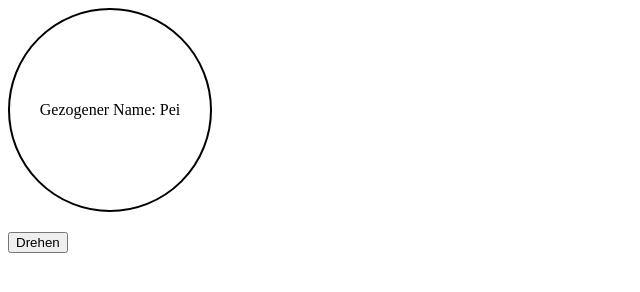
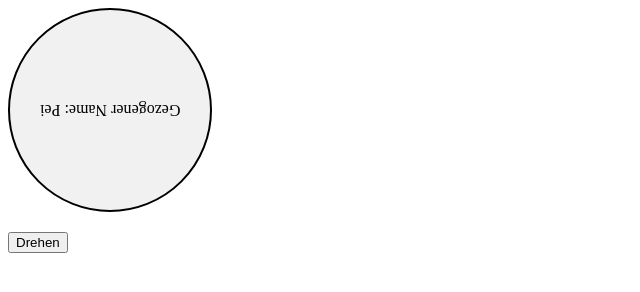
Before and after one commit to M-See/test_page, a plain HTML site: page index.html in a window 1280 px wide. Both pictures are taken after a click on the button "Drehen". Shown: the full height of the page, 0-640 px from the left. Drawn offline with Linux system fonts and the light colour scheme.

Commit message:
new_attempt

```diff
--- a/index.html
+++ b/index.html
@@ -13,10 +13,25 @@
             align-items: center;
             justify-content: center;
             font-size: 16px;
+            background-color: #f1f1f1;
+            position: relative;
+        }
+
+        #wheel p {
+            transform: rotate(180deg);
         }
 
         #button {
             margin-top: 20px;
+        }
+
+        @keyframes spin {
+            0% {
+                transform: rotate(0deg);
+            }
+            100% {
+                transform: rotate(360deg);
+            }
         }
     </style>
 </head>
@@ -27,35 +42,60 @@
     <button id="button" onclick="spinWheel()">Drehen</button>
 
     <script>
-        const entries = ['Matt', 'Matti', 'Ann', 'Ann', 'Pei', 'Pei'];
-        let currentEntry = null;
+        let availableNames = [];
+        let drawnNames = [];
+
+        function loadAvailableNames() {
+            const storedAvailableNames = localStorage.getItem('availableNames');
+            if (storedAvailableNames) {
+                availableNames = JSON.parse(storedAvailableNames);
+            } else {
+                availableNames = ['Matt', 'Matti', 'Ann', 'Ann', 'Pei', 'Pei'];
+            }
+        }
+
+        function loadDrawnNames() {
+            const storedDrawnNames = localStorage.getItem('drawnNames');
+            if (storedDrawnNames) {
+                drawnNames = JSON.parse(storedDrawnNames);
+            } else {
+                drawnNames = [];
+            }
+        }
+
+        function saveAvailableNames() {
+            localStorage.setItem('availableNames', JSON.stringify(availableNames));
+        }
+
+        function saveDrawnNames() {
+            localStorage.setItem('drawnNames', JSON.stringify(drawnNames));
+        }
 
         function spinWheel() {
-            if (entries.length === 0) {
+            if (availableNames.length === 0) {
                 document.getElementById('result').textContent = 'Alle Namen wurden gezogen.';
                 return;
             }
 
-            if (currentEntry !== null) {
-                const indexToRemove = entries.indexOf(currentEntry);
-                if (indexToRemove !== -1) {
-                    entries.splice(indexToRemove, 1);
-                }
-            }
-
             const wheel = document.getElementById('wheel');
             const resultDisplay = document.getElementById('result');
-            const randomIndex = Math.floor(Math.random() * entries.length);
-            currentEntry = entries[randomIndex];
+            const randomIndex = Math.floor(Math.random() * availableNames.length);
+            const currentEntry = availableNames[randomIndex];
 
             resultDisplay.textContent = `Gezogener Name: ${currentEntry}`;
-            entries.splice(randomIndex, 1);
+            availableNames.splice(randomIndex, 1);
+            drawnNames.push(currentEntry);
+            saveAvailableNames();
+            saveDrawnNames();
 
             wheel.style.animation = 'spin 2s ease-out';
             setTimeout(() => {
                 wheel.style.animation = '';
             }, 2000);
         }
+
+        loadAvailableNames();
+        loadDrawnNames();
     </script>
 </body>
 </html>
--- /dev/null
+++ b/names.json
@@ -0,0 +1,3 @@
+{
+    "drawnNames": []
+}
```
